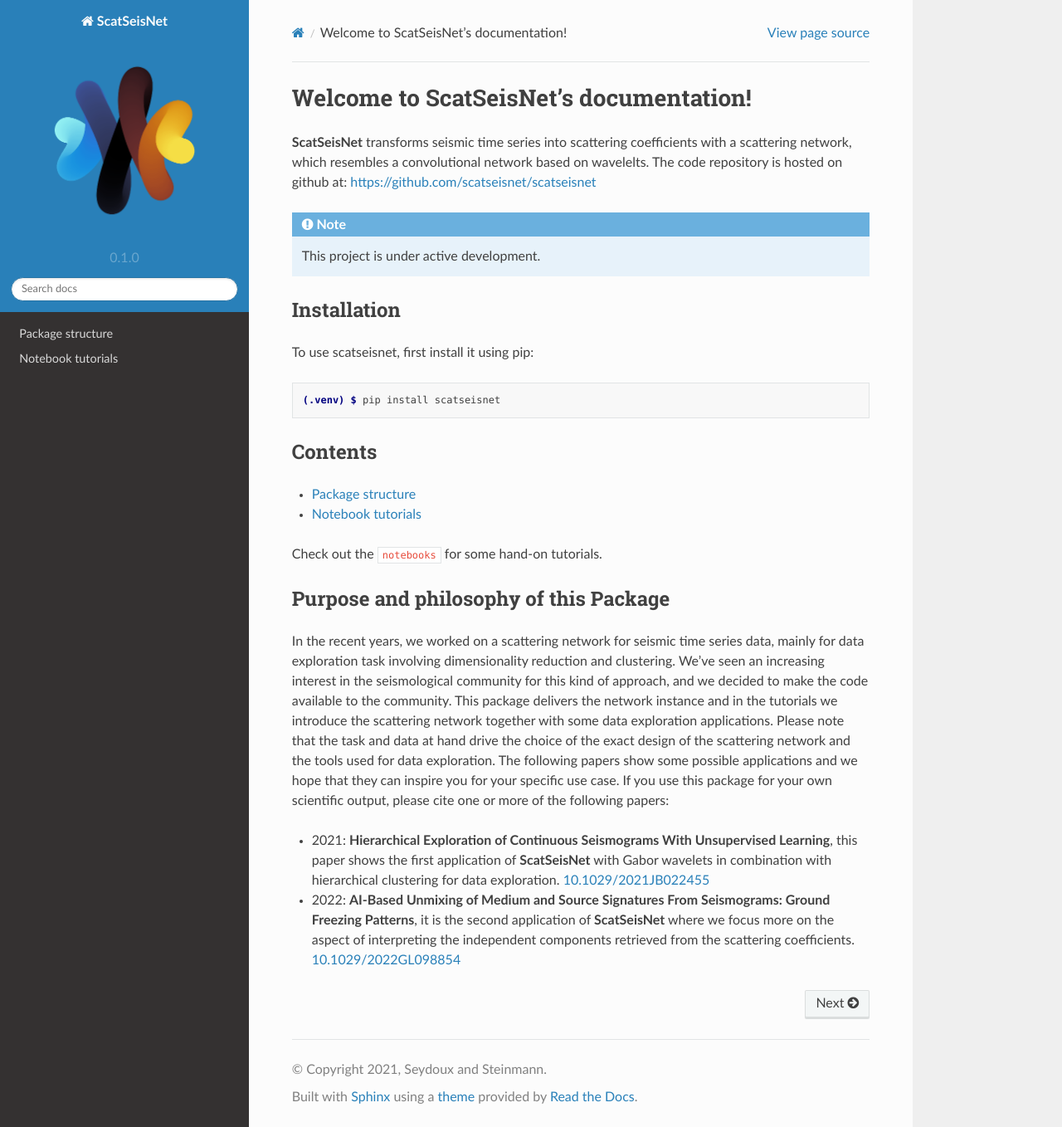
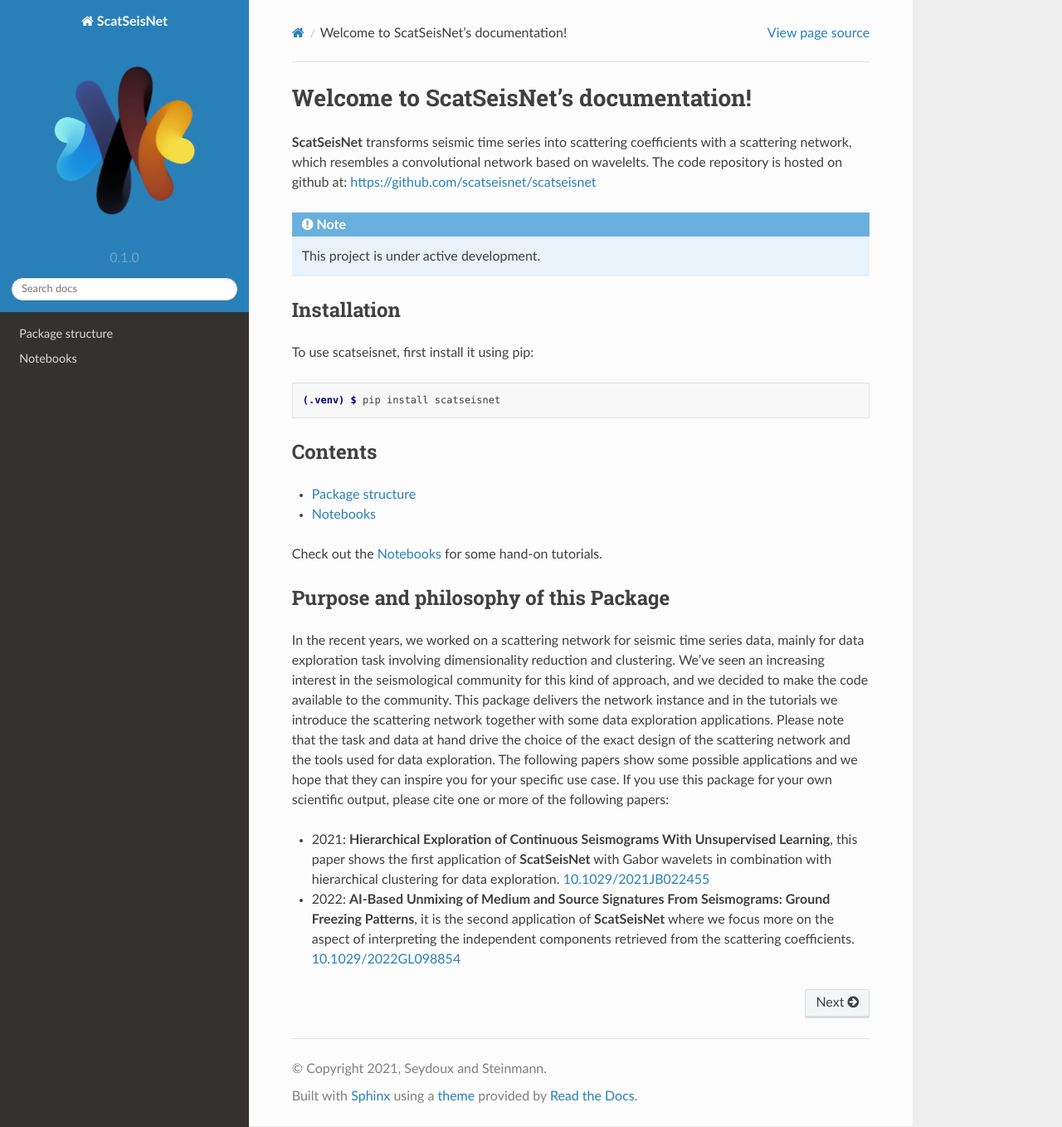
Before and after one commit to scatseisnet/scatseisnet, a Sphinx documentation site: the page built from docs/source/index.rst, in a window 1280 px wide and 1358 px high. Shown: the whole window at 83% size. Built offline with Sphinx 7.4.7 and the Read the Docs theme 2.0.0, drawn with Linux system fonts in a browser that asks for light colours; cross-references to code outside the pages are shown as plain code.

Commit message:
notebooks reference

```diff
--- a/docs/source/index.rst
+++ b/docs/source/index.rst
@@ -29,7 +29,7 @@
    api
    notebooks
 
-Check out the :sec:`notebooks` for some hand-on tutorials.
+Check out the :doc:`notebooks` for some hand-on tutorials.
 
 Purpose and philosophy of this Package
 ---------------------------------------
--- a/docs/source/notebooks.rst
+++ b/docs/source/notebooks.rst
@@ -1,5 +1,5 @@
-Notebook tutorials
-====================
+Notebooks
+==========
 
 
 .. toctree::
```
